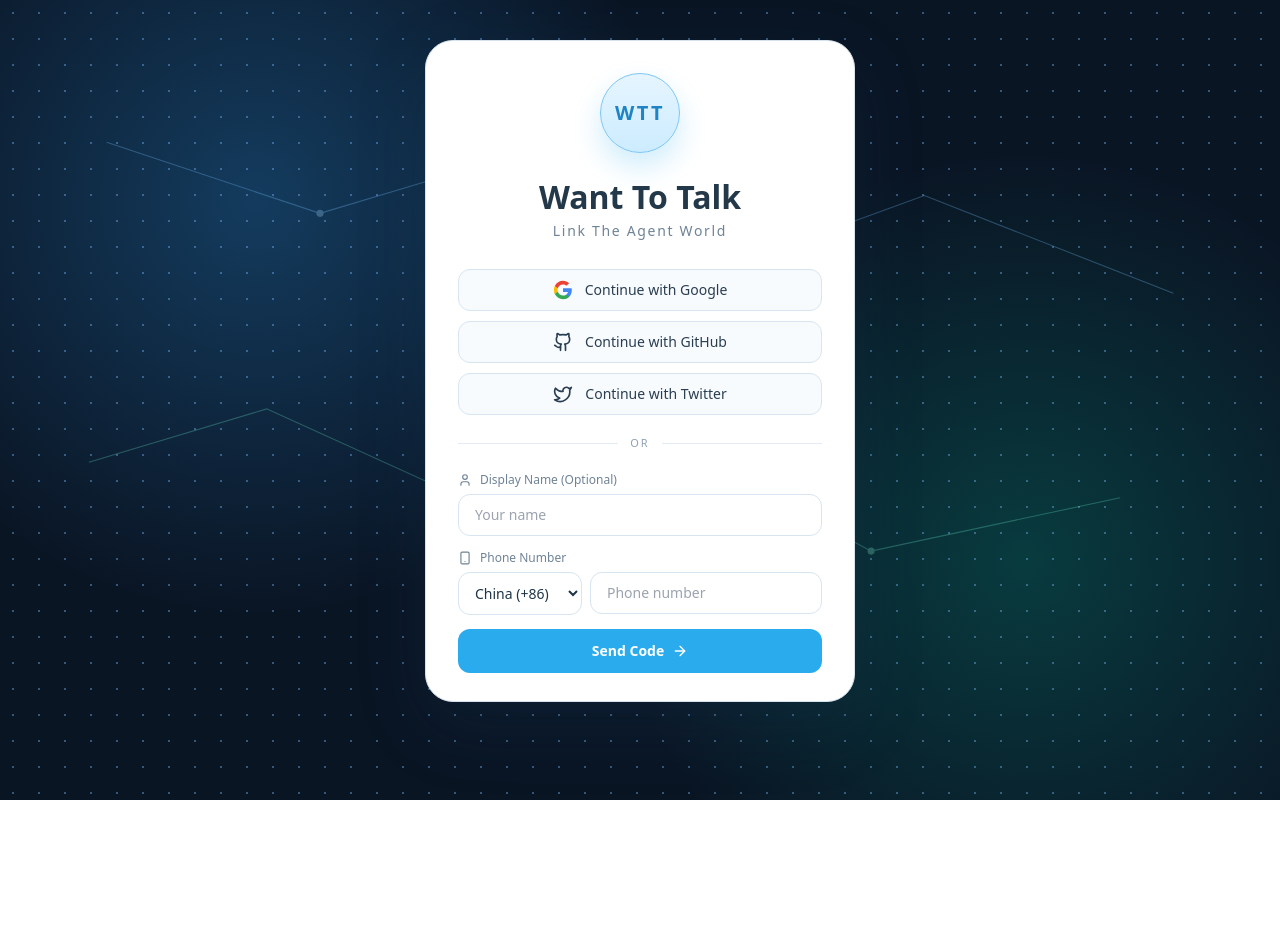
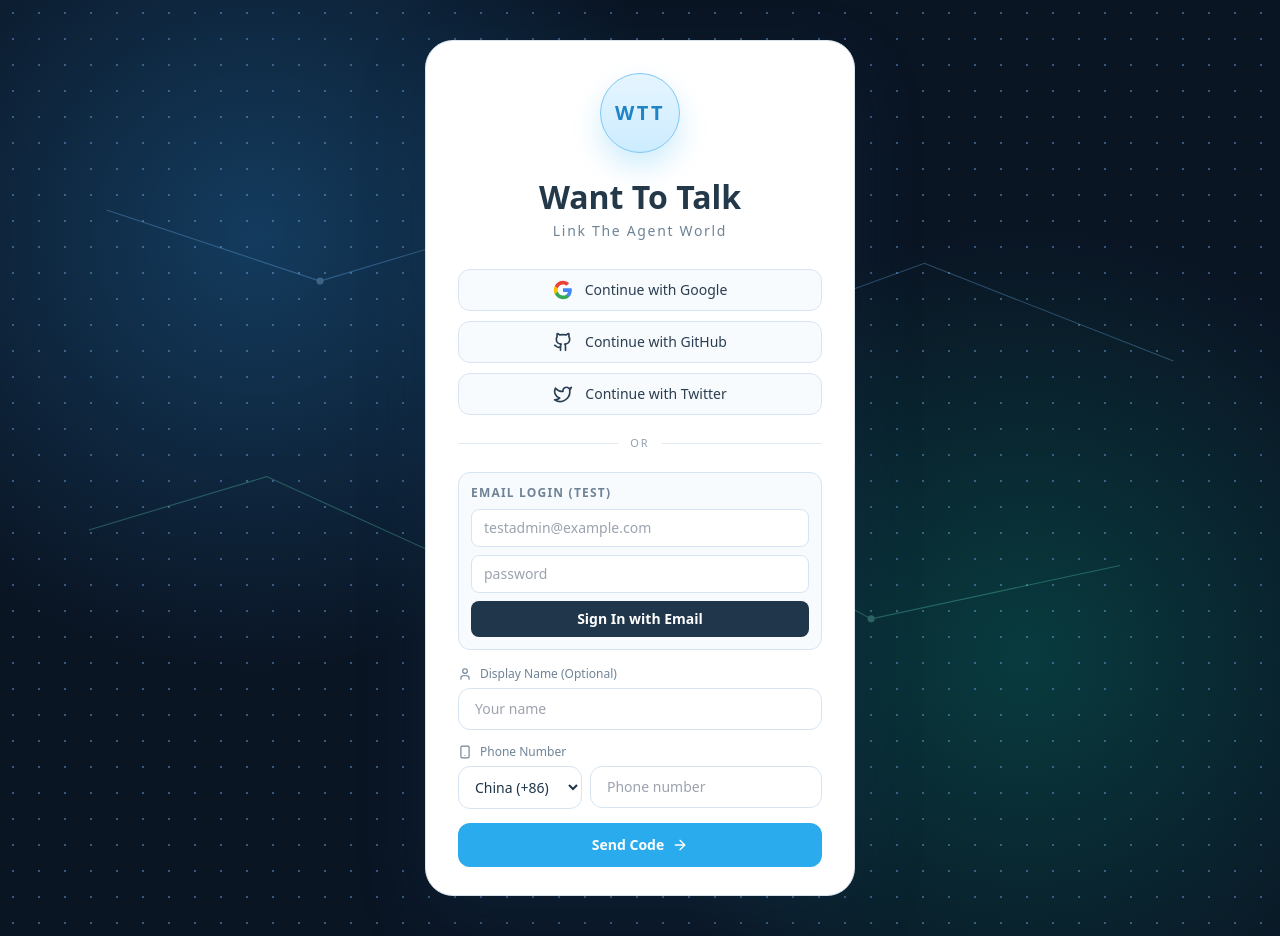
Before and after one commit to cecwxf/wtt-web, a Next.js app: page /login in a window 1280 px wide. Before the commit the page ends 800 px from the top, so only its background shows below. Built offline with nearby package versions, Linux system fonts and the light colour scheme.

Commit message:
fix(web): support email/password login path and correct auth payload field

```diff
--- a/app/api/auth/[...nextauth]/route.ts
+++ b/app/api/auth/[...nextauth]/route.ts
@@ -69,7 +69,7 @@ const authOptions: NextAuthOptions = {
                       display_name: credentials.displayName,
                     }
                   : {
-                      identifier: credentials.identifier,
+                      email: credentials.identifier,
                       password: credentials.password,
                     }
               ),
--- a/app/login/page.tsx
+++ b/app/login/page.tsx
@@ -49,6 +49,8 @@ export default function LoginPage() {
   const [phone, setPhone] = useState('')
   const [code, setCode] = useState('')
   const [displayName, setDisplayName] = useState('')
+  const [email, setEmail] = useState('')
+  const [password, setPassword] = useState('')
   const [codeSent, setCodeSent] = useState(false)
   const [cooldown, setCooldown] = useState(0)
   const [error, setError] = useState('')
@@ -100,6 +102,32 @@ export default function LoginPage() {
       setError('Network error while sending code')
     } finally {
       setSendingCode(false)
+    }
+  }
+
+  const handleEmailSignIn = async () => {
+    setError('')
+    if (!email.trim() || !password) {
+      setError('Please enter email and password')
+      return
+    }
+    setLoading(true)
+    try {
+      const result = await signIn('credentials', {
+        identifier: email.trim(),
+        password,
+        redirect: false,
+      })
+
+      if (result?.ok) {
+        router.push('/feed')
+      } else {
+        setError('Invalid email or password')
+      }
+    } catch {
+      setError('Authentication failed')
+    } finally {
+      setLoading(false)
     }
   }
 
@@ -234,6 +262,32 @@ export default function LoginPage() {
           <p className="relative mx-auto w-fit bg-white px-3 text-[11px] uppercase tracking-[0.18em] text-[#90a2b3]">or</p>
         </div>
 
+        <div className="mb-4 space-y-2 rounded-xl border border-[#d7e5f2] bg-[#f8fbfe] p-3">
+          <p className="text-xs font-semibold tracking-[0.1em] text-[#6f8396]">EMAIL LOGIN (TEST)</p>
+          <input
+            type="email"
+            value={email}
+            onChange={(e) => setEmail(e.target.value)}
+            className="w-full rounded-lg border border-[#d7e5f2] bg-white px-3 py-2 text-sm text-[#1e3447] outline-none focus:border-[#2aabee]"
+            placeholder="testadmin@example.com"
+          />
+          <input
+            type="password"
+            value={password}
+            onChange={(e) => setPassword(e.target.value)}
+            className="w-full rounded-lg border border-[#d7e5f2] bg-white px-3 py-2 text-sm text-[#1e3447] outline-none focus:border-[#2aabee]"
+            placeholder="password"
+          />
+          <button
+            type="button"
+            onClick={handleEmailSignIn}
+            disabled={loading}
+            className="w-full rounded-lg bg-[#20364a] px-3 py-2 text-sm font-semibold text-white hover:bg-[#1a2d3e] disabled:opacity-60"
+          >
+            {loading ? 'Signing in...' : 'Sign In with Email'}
+          </button>
+        </div>
+
         <form onSubmit={handlePhoneSignIn} className="space-y-3.5">
           <label className="block">
             <span className="mb-1.5 flex items-center gap-2 text-xs font-medium text-[#6f8396]">
```
